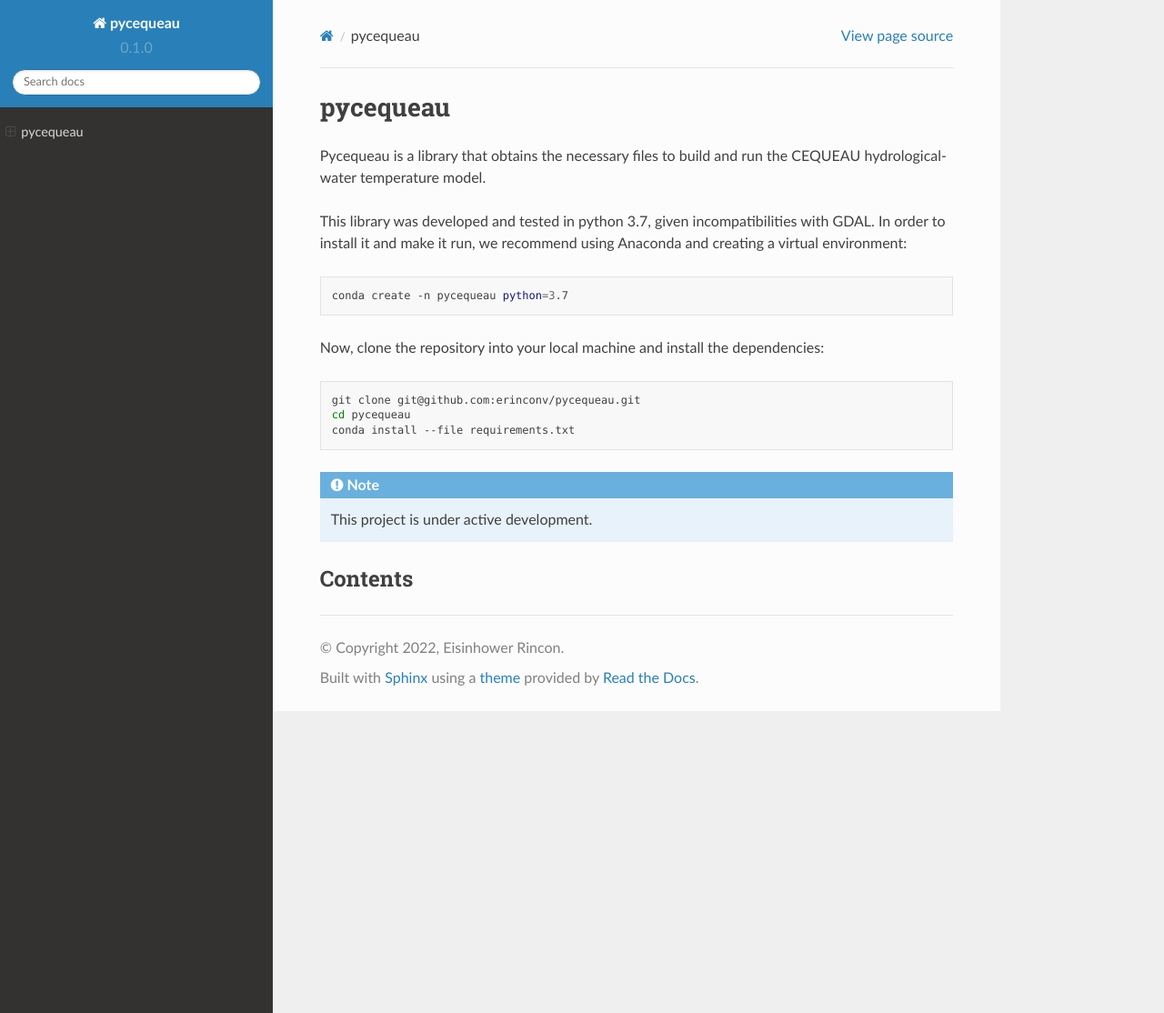
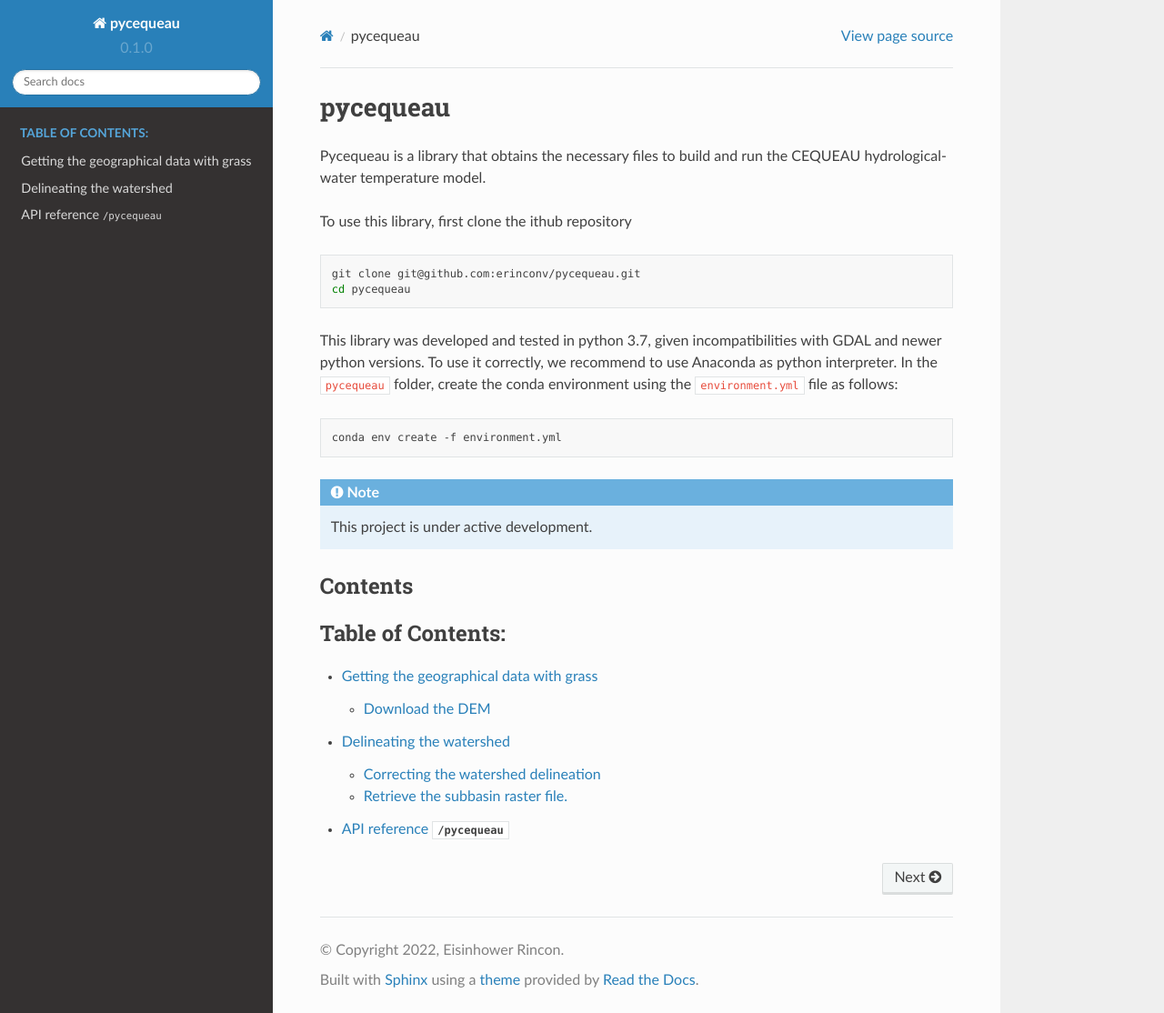
Before and after one commit to erinconv/pycequeau, a Sphinx documentation site: the page built from docs/index.rst, in a window 1280 px wide and 1114 px high. Shown: the whole window at 91% size. Built offline with Sphinx 7.4.7 and the Read the Docs theme 2.0.0, drawn with Linux system fonts in a browser that asks for light colours.

Commit message:
Firts version of the GRASS tutorial was written. I will start wrting the notebooks for the toolbox usage

```diff
--- a/README.rst
+++ b/README.rst
@@ -3,17 +3,15 @@
 
 Pycequeau is a library that obtains the necessary files to build and run the CEQUEAU hydrological-water temperature model.
 
-This library was developed and tested in python 3.7, given incompatibilities with GDAL. In order to install it and make it run, we recommend using Anaconda and creating a virtual environment:
-
-.. code-block:: bash
-
-    conda create -n pycequeau python=3.7
-
-
-Now, clone the repository into your local machine and install the dependencies:
+To use this library, first clone the ithub repository
 
 .. code-block:: bash
 
     git clone git@github.com:erinconv/pycequeau.git
     cd pycequeau
-    conda install --file requirements.txt
+
+This library was developed and tested in python 3.7, given incompatibilities with GDAL and newer python versions. To use it correctly, we recommend to use Anaconda as python interpreter. In the ``pycequeau`` folder, create the conda environment using the ``environment.yml`` file as follows:
+
+.. code-block:: bash
+
+    conda env create -f environment.yml
--- /dev/null
+++ b/docs/grass.rst
@@ -0,0 +1,167 @@
+Getting the geographical data with grass
+========================================
+
+The pycequeau library requires several ``.shp`` and ``.tif`` files to extract the physiographical. The toolbox is designed to accept data formats from GIS-based software such as `QGIS`_, `ArcGIS`_, `SAGA-GIS`_, or `GRASS-GIS`_.
+
+.. _QGIS: https://www.qgis.org/en/site/forusers/download.html
+.. _ArcGIS: https://pro.arcgis.com/en/pro-app/latest/get-started/download-arcgis-pro.htm
+.. _GRASS-GIS: https://grass.osgeo.org/download/
+.. _SAGA-GIS: https://sourceforge.net/projects/saga-gis/files/
+
+
+Download the DEM
+----------------
+
+We will use QGIS and GRASS-GIS as the base software to obtain all the files in this case. We will start by downloading the DEM using the SRTM-downloader plugin available through QGIS. Then, in the plugins manager placed in, click on ``Manage and Install plugins`` and write ``SRTM Downloader``. Once you have successfully installed the plugin, we can download the DEM for our basin.
+
+Downloading the Mélèzes River data
+~~~~~~~~~~~~~~~~~~~~~~~~~~~~~~~~~~
+To download the DEM, we will; need to place our QGIS canvas in the extent that covers the whole basin area. To find out where exactly your basin is located, you will require to have the outlet point coordinates  and the OpenMap base to help you to find the boundaries as shown in the image:
+
+.. image:: figures/GRASS-tutorial/01-Extent.png
+  :width: 400
+  :alt: Getting the extent of the basin
+  :align: center
+
+Now, open the SRTM-downloader plugin, and when you click on the ``Set canvas extent`` option, it will automatically fill up the extent area to download the DEM files. When you click on download, you will require to register and input your credentilas from the `EARTHDATA`_ portal
+
+.. _EARTHDATA: https://urs.earthdata.nasa.gov//users/new
+
+.. image:: figures/GRASS-tutorial/02-Download.png
+  :width: 300
+  :alt: Download the DEM
+  :align: center
+
+In this step, you will have several raster files that you need to merge. To do so, we will create a ``virtual raster`` to mosaic all the images by clicking on the ``Raster -> Miscellaneous -> Build virtual Raster`` . Select all the images and a directory to store the mosaic and run.
+
+.. image:: figures/GRASS-tutorial/03-Mosaic.png
+  :width: 300
+  :alt: Mosaic image
+  :align: center
+
+Now we need to discern the extent of the actual basin. To do so, we must trace the approximate watershed extent using a shapefile. To create a new shapefile, go to ``New shape file layer`` and fill up the options as follows:
+
+.. image:: figures/GRASS-tutorial/04-Extent-shp.png
+  :width: 300
+  :alt: Mosaic image
+  :align: center
+
+Now, let's crop this mosaic to remove any undesired areas. To do this, right click on the mosaic layer in the layer panel in QGIS, select ``Export`` and then ``Save as...``. In this step, two important things need to be defined.
+
+#. **Define the reference system**: This is fundamental because the pycequeau toolbox works only in projected coordinates. For this case, the ``EPSG:32198`` is required. The selection of the Projected system is case-dependent, and you need to find out what is your EPSG code based on the location of your basin.
+#. **The extent to clip the basin**: You can calculate the extent to clip the mosaic by using the previously created polygon. Click in ``Calculate from layer`` and select the shpe layer to have the same extent.
+
+.. image:: figures/GRASS-tutorial/05-Export.png
+  :width: 300
+  :alt: Mosaic image
+  :align: center
+
+Now we are set to delineate the watershed using this DEM.
+
+
+Delineating the watershed
+=========================
+
+Once obtained the DEM file, let's open GRASS-GIS and create a new location based on the geographical metadata of our DEM file. In this case we will, I set up the project as follows:
+
+.. image:: figures/GRASS-tutorial/06-OpenGRASS.png
+  :width: 400
+  :alt: Grass start
+  :align: center
+
+Once create the region, in the right panel clic on new to create a new mapset and define your own basin name. Then double click to start working
+
+.. image:: figures/GRASS-tutorial/07-NewMapset.png
+  :width: 400
+  :alt: new mapset
+  :align: center
+
+We need to start by uploading our DEM file. To do that, go to the console option and run this command line, replacing ``path/to/your/project/folder/DEM.tif`` with your own folder
+
+.. code-block:: bash
+
+  r.in.gdal input=path/to/your/project/folder/DEM.tif output=DEM
+
+Once imported, set the region by runnig the next command line:
+
+.. code-block:: bash
+
+  g.region -d raster=DEM@Melezes
+
+Now, you can see the DEM raster from the display window:
+
+.. image:: figures/GRASS-tutorial/08-DEM-GRASS.png
+  :width: 400
+  :alt: new mapset
+  :align: center
+
+Before obtaning the next raster maps, let's fill the sinks from the original DEM. This can be achieve by running the next command line:
+
+.. code-block:: bash
+
+  r.fill.dir input=DEM@Melezes output=FilledDEM direction=DIR
+
+To process the corrected file, we need to install one grass extention. You can do so by running the next command into the console:
+
+.. code-block:: bash
+
+  g.extension extension=r.accumulate
+
+Once finished, let's obtain the flow accumulation, the subbasins and the stream network by running this line
+
+.. code-block:: bash
+
+  r.accumulate --verbose direction=DIR@Melezes format=auto accumulation=FAC subwatershed=Watershed stream=Streams threshold=THERESHOLD coordinates=X,Y
+
+where ``THRESHOLD`` is the minimum flow accumulation to be considered as river stream, ``X,Y`` are the outlet coordinates.
+
+Correcting the watershed delineation
+------------------------------------
+
+It is possible to obtain a wrong delineation of the watershed because of give ``X,Y`` do not fall into an actual ``Flow Accumulation`` pixel. To correct this, use the display window of GRASS to find the coordinates where this X,Y pair that fall in the FAC map:
+
+.. image:: figures/GRASS-tutorial/09-outlet_point.png
+  :width: 400
+  :alt: new mapset
+  :align: center
+
+Now, let's run the following command line to obtain the watershed delineation correctly:
+
+.. code-block:: bash
+
+  r.watershed --overwrite elevation=FilledDEM@Melezes drainage=DIR
+  r.water.outlet --overwrite input=DIR@Melezes output=Watershed@Melezes coordinates=Xcorrected,Ycorrected
+
+Retrieve the subbasin raster file.
+----------------------------------
+
+To retrieve the subbasin raster, run the following command line
+
+.. code-block:: bash
+
+  r.watershed --overwrite elevation=DEM@THERESHOLD threshold=500000 drainage=DIR basin=CAT
+
+and this is the result
+
+.. image:: figures/GRASS-tutorial/09-Subbasins.png
+  :width: 400
+  :alt: new mapset
+  :align: center
+
+Now, let's mask all the results using the obtained watershed delineation as follows:
+
+.. code-block:: bash
+
+  r.mask raster=Watershed@Melezes
+
+Now, export the raster as standard TIF formats.
+
+.. code-block:: bash
+
+  r.out.gdal input=FilledDEM@Meleze output=path/to/your/project/folder/DEM_Filled.tif
+  r.out.gdal input=DIR@Meleze output=path/to/your/project/folder/DIR.tif
+  r.out.gdal input=FAC@Meleze output=path/to/your/project/folder/FAC.tif
+  r.out.gdal input=CAT@Meleze output=path/to/your/project/folder/CAT.tif
+  r.out.gdal input=Watershed@Meleze output=path/to/your/project/folder/Watershed.tif
+
+You can now open those files in your favourite GIS-based software and continue the following steps.
--- a/docs/index.rst
+++ b/docs/index.rst
@@ -8,8 +8,9 @@
 Contents
 --------
 
-.. .. toctree::
-..    :maxdepth: 2
-..    :caption: Table of Contents:
+.. toctree::
+   :maxdepth: 2
+   :caption: Table of Contents:
 
-..    api
+   grass
+   api
```
Also changed, not shown: docs/figures/GRASS-tutorial/01-Extent.png (added), docs/figures/GRASS-tutorial/02-Download.png (added), docs/figures/GRASS-tutorial/03-Mosaic.png (added), docs/figures/GRASS-tutorial/04-Extent-shp.png (added), docs/figures/GRASS-tutorial/05-Export.png (added), docs/figures/GRASS-tutorial/06-OpenGRASS.png (added), docs/figures/GRASS-tutorial/07-NewMapset.png (added), docs/figures/GRASS-tutorial/08-DEM-GRASS.png (added), docs/figures/GRASS-tutorial/09-Subbasins.png (added), docs/figures/GRASS-tutorial/09-outlet_point.png (added), docs/installation.rst (deleted), docs/notebooks/get_physio.ipynb (added).
